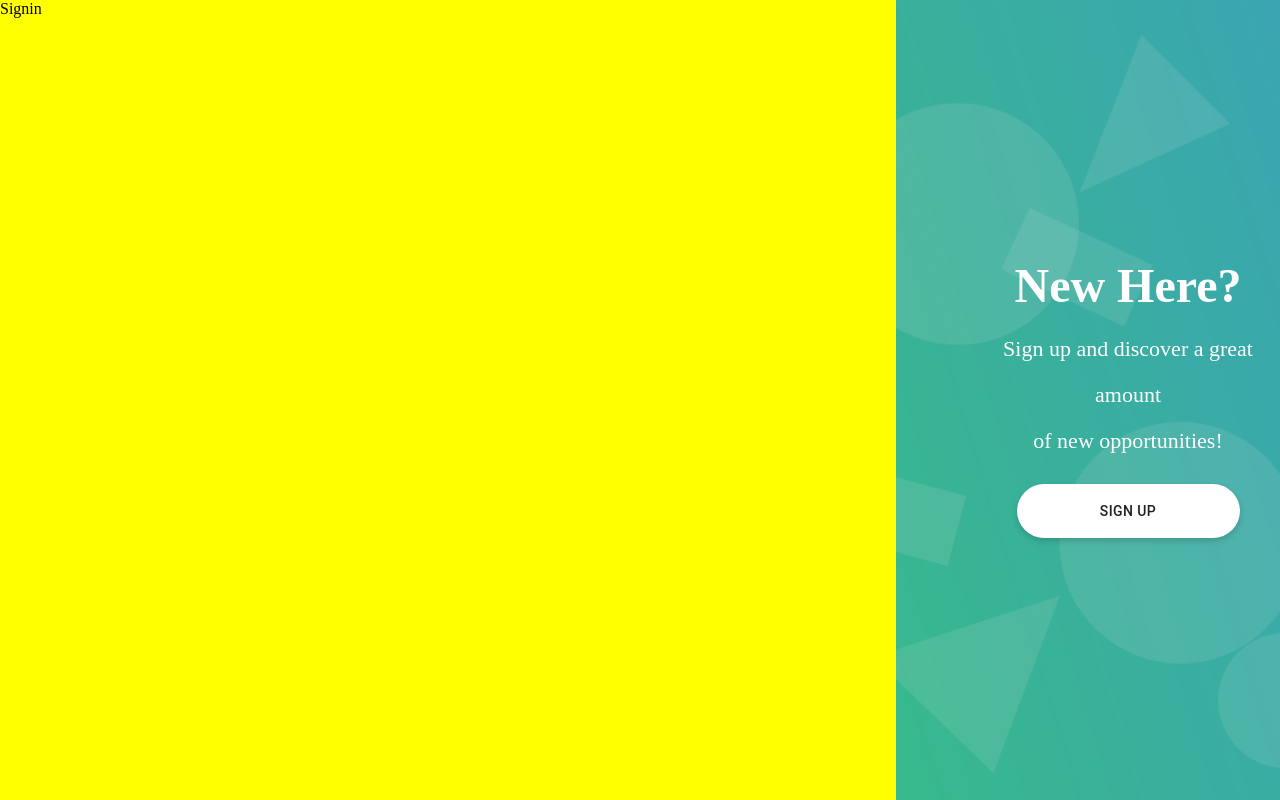
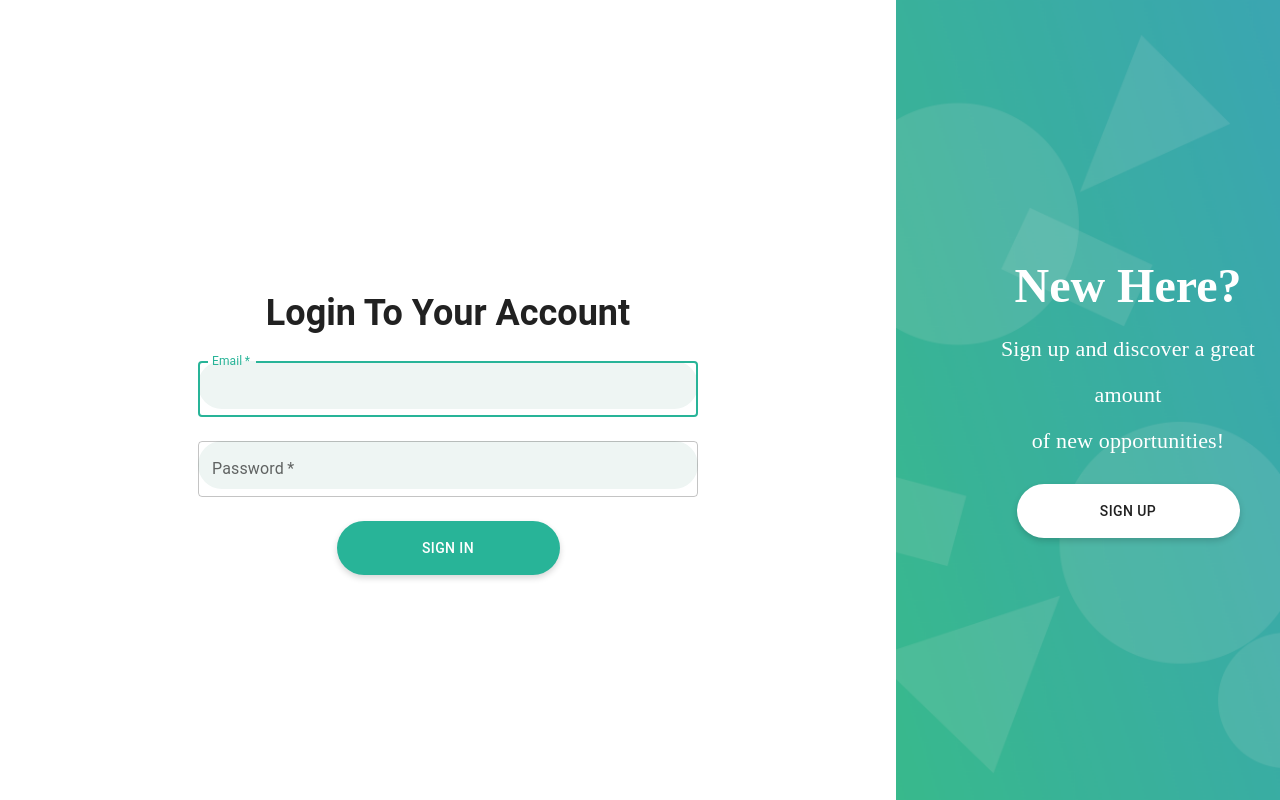
Before and after one commit to DianaKagramanyan/Login-Register, a React (Create React App) app: page / in a window 1280 px wide. Built offline with nearby package versions, Linux system fonts and the light colour scheme.

Commit message:
login done

```diff
--- a/package.json
+++ b/package.json
@@ -5,6 +5,7 @@
   "dependencies": {
     "@emotion/react": "^11.11.1",
     "@emotion/styled": "^11.11.0",
+    "@mui/icons-material": "^5.14.13",
     "@mui/material": "^5.14.13",
     "@testing-library/jest-dom": "^5.17.0",
     "@testing-library/react": "^13.4.0",
--- a/src/App.js
+++ b/src/App.js
@@ -7,10 +7,10 @@ import Register from "./register/register";
 const theme = createTheme({
   palette: {
     primary: {
-      main: '#FFFFFF'
+      main: '#28B498'
     },
     secondary: {
-      main: '#28B498'
+      main: '#FFFFFF'
     },
   },
 });
--- a/src/login/ButtonSignUp.js
+++ b/src/login/ButtonSignUp.js
@@ -8,13 +8,14 @@ const ButtonSignUp = () => {
       <Link to="/signup" style={{textDecoration: 'none'}}>
         <Button variant="contained"
                 style={{
+                  background: 'white',
                   fontSize: '14px', // Font size
                   fontWeight: '500',
                   padding: '12px 36px', // Padding
                   height: "54px",
                   width: "223px",
                   borderRadius: '50px', // Rounded corners
-                  boxShadow: '0px 3px 6px rgba(0, 0, 0, 0.16)', // Box shadow
+                  boxShadow: '0px 3px 6px rgba(0, 0, 0, 0.16)'// Box shadow
                 }}
         >Sign Up</Button>
       </Link>
--- a/src/login/login.js
+++ b/src/login/login.js
@@ -1,13 +1,93 @@
 import React from 'react';
 import Background from "./Background";
-
+import {
+  Box, Button,
+  Container,
+  CssBaseline,
+  TextField,
+  Typography
+} from "@mui/material";
 
 
 const Login = () => {
+  const handleSubmit = (event) => {
+    event.preventDefault();
+    const data = new FormData(event.currentTarget);
+    console.log({
+      email: data.get('email'),
+      password: data.get('password'),
+    });
+  };
+
+  const textFieldStyle = {
+    backgroundColor: '#EEF5F3', // Set your desired background color
+    borderRadius: '50px',
+    marginBottom: '16px',
+    width: '500px',
+    height:'48px',
+  };
   return (
     <div className='login'>
       <div className='signin'>
-        Signin
+        <Container component="main" maxWidth="xs" >
+          <CssBaseline />
+          <Box
+            sx={{
+              marginTop: 8,
+              display: 'flex',
+              flexDirection: 'column',
+              alignItems: 'center',
+            }}
+          >
+
+            <Typography component="h1" variant="h5"
+                        sx={{
+                          fontSize: '36px',
+                          fontWeight: '600' }}>
+              Login To Your Account
+            </Typography>
+
+            <Box component="form" onSubmit={handleSubmit} noValidate sx={{mt: 1}} className='center'>
+
+              <TextField
+                margin="normal"
+                required
+                fullWidth
+                id="email"
+                label="Email"
+                name="email"
+                autoComplete="email"
+                autoFocus
+                style={textFieldStyle} // Apply the background color here
+              />
+
+              <TextField
+                margin="normal"
+                required
+                fullWidth
+                name="password"
+                label="Password"
+                id="password"
+                style={textFieldStyle}
+              />
+              <Button variant="contained"
+                      style={{
+                        color:'white',
+                        background: '28B498',
+                        fontSize: '14px', // Font size
+                        fontWeight: '500',
+                        padding: '12px 36px', // Padding
+                        height: "54px",
+                        width: "223px",
+                        borderRadius: '50px', // Rounded corners
+                        boxShadow: '0px 3px 6px rgba(0, 0, 0, 0.16)', // Box shadow
+                        marginTop: '16px'
+                      }}
+              >Sign In</Button>
+            </Box>
+
+          </Box>
+        </Container>
       </div>
       <div className='background'>
         <Background/>
--- a/src/register/ButtonSignIn.js
+++ b/src/register/ButtonSignIn.js
@@ -8,6 +8,7 @@ const ButtonSignUp = () => {
       <Link to="/" style={{textDecoration: 'none'}}>
         <Button variant="contained"
                 style={{
+                  background: 'white',
                   fontSize: '14px', // Font size
                   fontWeight: '500',
                   padding: '12px 36px', // Padding
--- a/src/styles.css
+++ b/src/styles.css
@@ -24,11 +24,19 @@ html, body, #root {
     justify-content: space-between;
 }
 
+
 .signin {
-    background-color: yellow;
     width: 70%;
+    display: flex;
+    flex-direction: column;
+    align-items: center;
+    justify-content: center;
 }
-
+.center{
+    display: flex;
+    flex-direction: column;
+    align-items: center;
+}
 .background {
     background-image: url(./img/login.png);
     object-fit: fill;
```
Also changed, not shown: 1 other file (tests, documents, lock files or other folders).
